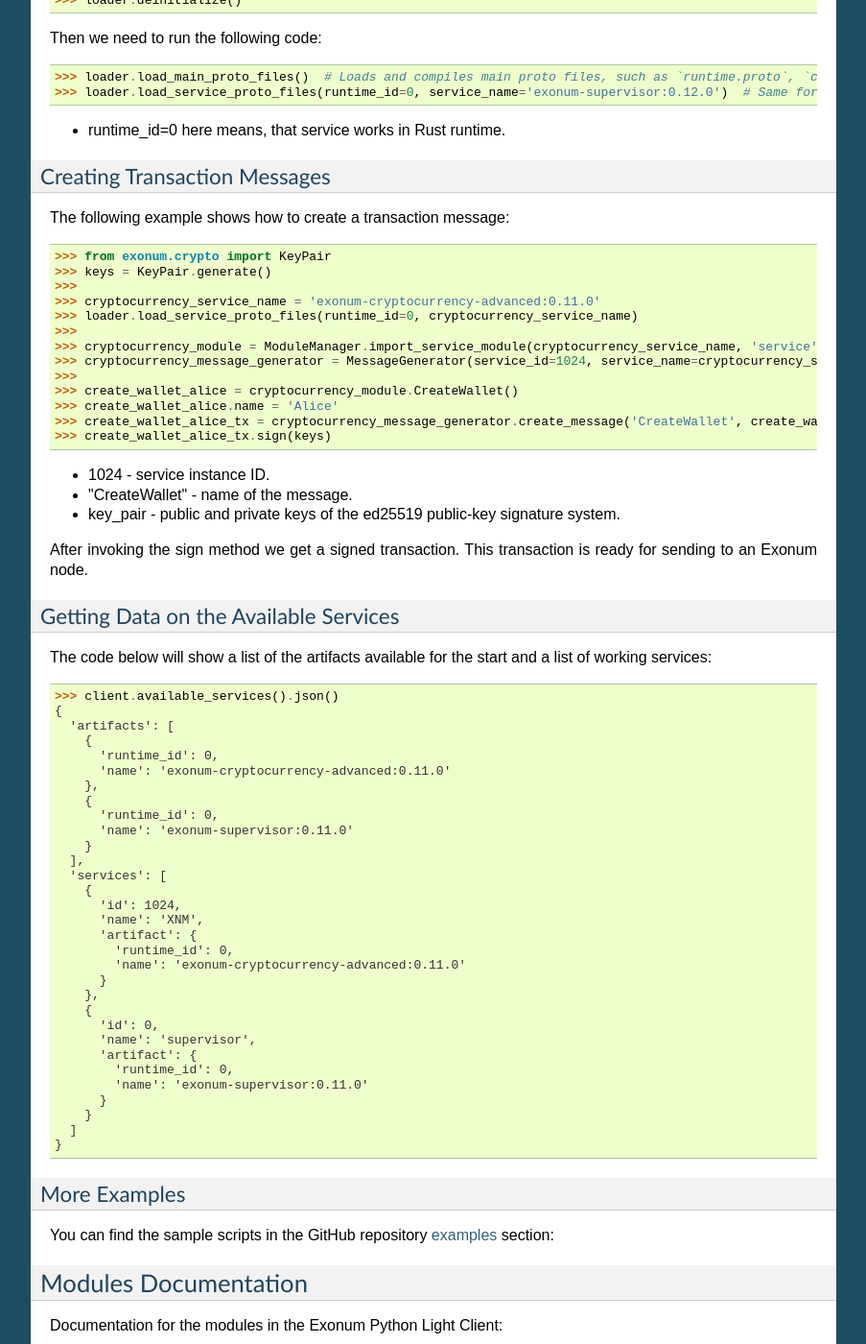
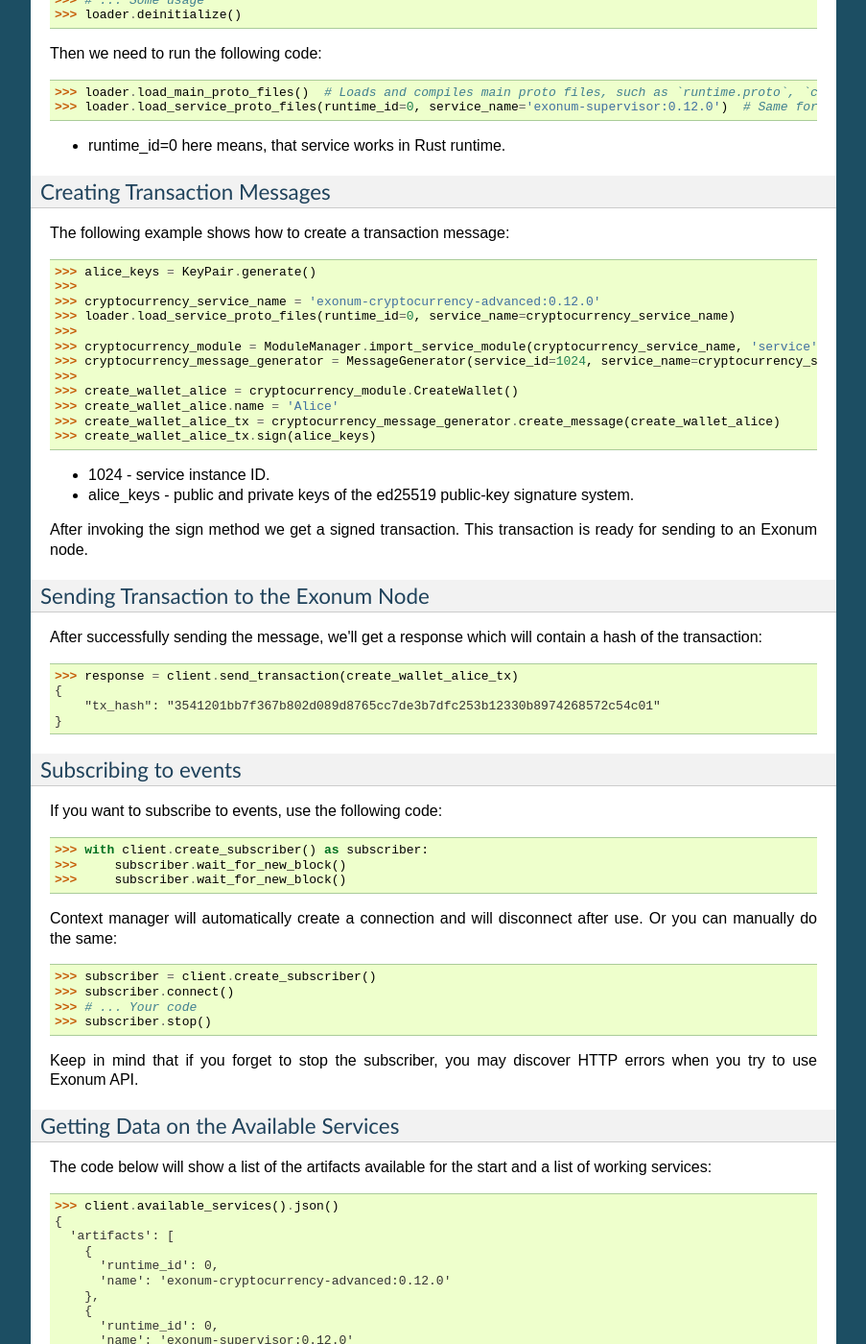
Before and after one commit to exonum/exonum-python-client, a Sphinx documentation site: the page built from docs/index.rst, in a window 1280 px wide and 1400 px high, scrolled down 1240 px. Shown: the whole window at 96% size, without its empty margins (198-1101 px from the left). Built offline with Sphinx 7.4.7, drawn with Linux system fonts in a browser that asks for light colours; some of the changed text lies outside the part shown.

```diff
--- a/docs/index.rst
+++ b/docs/index.rst
@@ -47,14 +47,15 @@ First of all, we need to install our client library:
 
 ::
 
-    git clone git@github.com:exonum/python-client.git
-    pip3 install -e python-client
+    git clone git@github.com:exonum/exonum-python-client.git
+    pip3 install -e exonum-python-client
 
 ----------------------------
 Exonum Client Initialization
 ----------------------------
 
->>> from exonum import ExonumClient, MessageGenerator, ModuleManager, gen_keypair
+>>> from exonum_client import ExonumClient, ModuleManager, MessageGenerator
+>>> from exonum_client.crypto import KeyPair
 >>> client = ExonumClient(hostname="localhost", public_api_port=8080, private_api_port=8081, ssl=False)
 
 
@@ -89,26 +90,57 @@ Creating Transaction Messages
 
 The following example shows how to create a transaction message:
 
->>> from exonum.crypto import KeyPair
->>> keys = KeyPair.generate()
+>>> alice_keys = KeyPair.generate()
 >>>
->>> cryptocurrency_service_name = 'exonum-cryptocurrency-advanced:0.11.0'
->>> loader.load_service_proto_files(runtime_id=0, cryptocurrency_service_name)
+>>> cryptocurrency_service_name = 'exonum-cryptocurrency-advanced:0.12.0'
+>>> loader.load_service_proto_files(runtime_id=0, service_name=cryptocurrency_service_name)
 >>>
 >>> cryptocurrency_module = ModuleManager.import_service_module(cryptocurrency_service_name, 'service')
 >>> cryptocurrency_message_generator = MessageGenerator(service_id=1024, service_name=cryptocurrency_service_name)
 >>>
 >>> create_wallet_alice = cryptocurrency_module.CreateWallet()
 >>> create_wallet_alice.name = 'Alice'
->>> create_wallet_alice_tx = cryptocurrency_message_generator.create_message('CreateWallet', create_wallet_alice)
->>> create_wallet_alice_tx.sign(keys)
+>>> create_wallet_alice_tx = cryptocurrency_message_generator.create_message(create_wallet_alice)
+>>> create_wallet_alice_tx.sign(alice_keys)
 
 - 1024 - service instance ID.
-- "CreateWallet" - name of the message.
-- key_pair - public and private keys of the ed25519 public-key signature system.
+- alice_keys - public and private keys of the ed25519 public-key signature system.
 
 After invoking the sign method we get a signed transaction.
 This transaction is ready for sending to an Exonum node.
+
+--------------------------------------
+Sending Transaction to the Exonum Node
+--------------------------------------
+
+After successfully sending the message, we'll get a response which will
+contain a hash of the transaction:
+
+>>> response = client.send_transaction(create_wallet_alice_tx)
+{
+    "tx_hash": "3541201bb7f367b802d089d8765cc7de3b7dfc253b12330b8974268572c54c01"
+}
+
+---------------------
+Subscribing to events
+---------------------
+
+If you want to subscribe to events, use the following code:
+
+>>> with client.create_subscriber() as subscriber:
+>>>     subscriber.wait_for_new_block()
+>>>     subscriber.wait_for_new_block()
+
+Context manager will automatically create a connection and will disconnect after use.
+Or you can manually do the same:
+
+>>> subscriber = client.create_subscriber()
+>>> subscriber.connect()
+>>> # ... Your code
+>>> subscriber.stop()
+
+Keep in mind that if you forget to stop the subscriber, you may discover HTTP
+errors when you try to use Exonum API.
 
 --------------------------------------
 Getting Data on the Available Services
@@ -122,11 +154,11 @@ list of working services:
   'artifacts': [
     {
       'runtime_id': 0,
-      'name': 'exonum-cryptocurrency-advanced:0.11.0'
+      'name': 'exonum-cryptocurrency-advanced:0.12.0'
     },
     {
       'runtime_id': 0,
-      'name': 'exonum-supervisor:0.11.0'
+      'name': 'exonum-supervisor:0.12.0'
     }
   ],
   'services': [
@@ -135,7 +167,7 @@ list of working services:
       'name': 'XNM',
       'artifact': {
         'runtime_id': 0,
-        'name': 'exonum-cryptocurrency-advanced:0.11.0'
+        'name': 'exonum-cryptocurrency-advanced:0.12.0'
       }
     },
     {
@@ -143,7 +175,7 @@ list of working services:
       'name': 'supervisor',
       'artifact': {
         'runtime_id': 0,
-        'name': 'exonum-supervisor:0.11.0'
+        'name': 'exonum-supervisor:0.12.0'
       }
     }
   ]
```
Also changed, not shown: PROOF.md (renamed from PROOF.MD, +9 -9 lines), README.md (+60 -62 lines).
